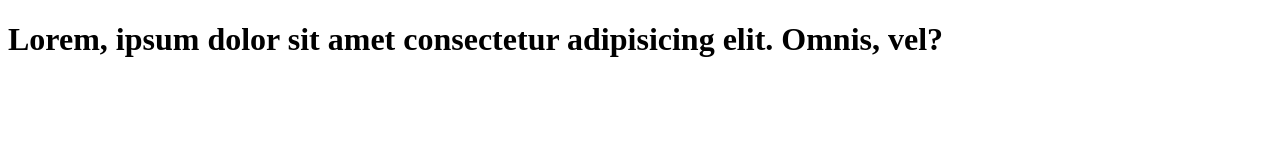
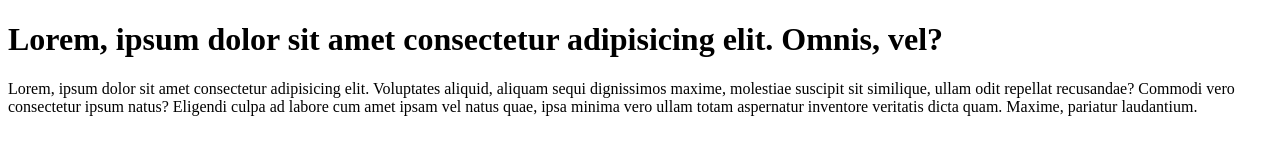
Before and after one commit to Dhrubaraj-Roy/gith, a plain HTML site: page index.html in a window 1280 px wide. Drawn offline with Linux system fonts and the light colour scheme.

Commit message:
add a para

```diff
--- a/index.html
+++ b/index.html
@@ -7,5 +7,6 @@
 </head>
 <body>
     <h1>Lorem, ipsum dolor sit amet consectetur adipisicing elit. Omnis, vel?</h1>
+    <p>Lorem, ipsum dolor sit amet consectetur adipisicing elit. Voluptates aliquid, aliquam sequi dignissimos maxime, molestiae suscipit sit similique, ullam odit repellat recusandae? Commodi vero consectetur ipsum natus? Eligendi culpa ad labore cum amet ipsam vel natus quae, ipsa minima vero ullam totam aspernatur inventore veritatis dicta quam. Maxime, pariatur laudantium.</p>
 </body>
 </html>
```
